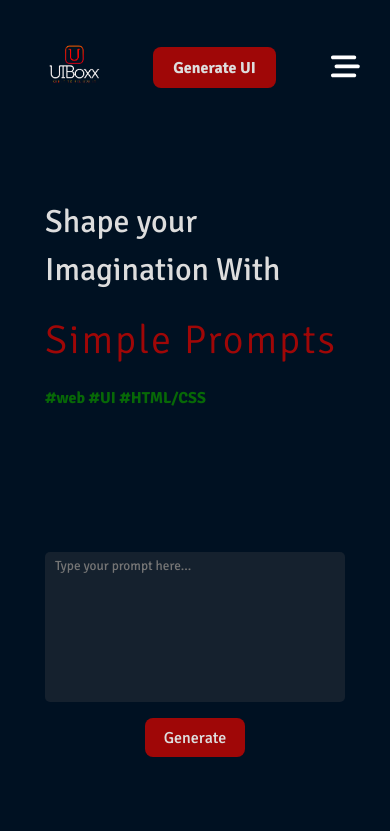
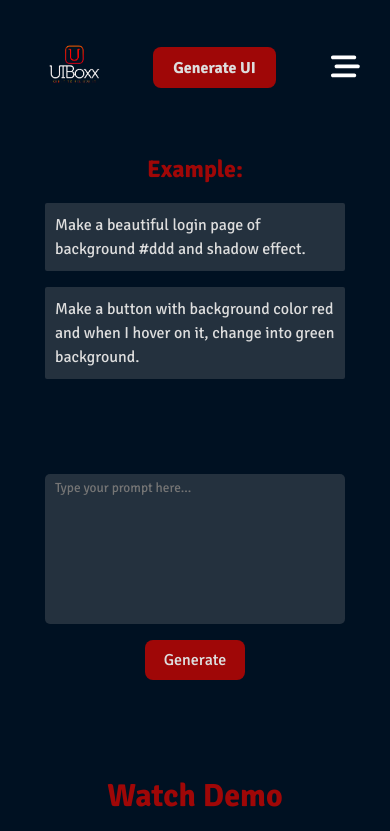
Before and after one commit to UIBoxx/ui-boxx, a React (Vite) app: page /generate in a window 390 px wide. Shown: the top 831 px of the page. Built offline with nearby package versions, Linux system fonts and the light colour scheme.

Commit message:
initial commit

```diff
--- a/src/components/UIGenerate/uizen.css
+++ b/src/components/UIGenerate/uizen.css
@@ -7,36 +7,32 @@
   justify-content: center;
   flex-direction: column;
 }
-.gen-top{
-  min-height: 40vh;
+
+
+.prompt-example{
   width: 100vw;
+  min-height: 200px;
+  padding: 1rem 0;
   display: flex;
   align-items: center;
   justify-content: center;
-  flex-direction: row;
-  flex-wrap: wrap;
   gap: 1rem;
-  padding: 1rem 0;
+  /* border: 1px solid red; */
 }
 
-.gen-top>*{
-  font-size: 3rem;
+.prompt-example h2{
+  color: var(--color-red);
+}
+
+.prompt-example span{
+  background-color: #c9c5c22d;
+  padding: 10px;
+  border-radius: 2px;
   color: #ddd;
-  background-color: transparent;
-}
-.gen-top>span:nth-child(2){
-  color: var(--color-red);
-  font-weight: 800;
-  font-size: 3.5rem;
-  font-weight: 200;
-  letter-spacing: 2px;
-}
-.gen-top>span:nth-child(3){
-  display: none;
 }
 
 .main{
-  min-height: 80vh;
+  min-height: 60vh;
   width: 100vw;
   display: flex;
   align-items: start;
@@ -67,7 +63,7 @@
   resize: none;
   border-radius: 5px;
   padding: 5px 10px;
-  background-color: #5652523f;
+  background-color: #c9c5c22d;
   color: #ddd;
 }
 
@@ -147,34 +143,14 @@
     width: 96vw;
     min-height: 60vh;
   }
+  .prompt-example{
+    min-height: 100px;
+    width: 300px;
+    flex-direction: column;
+  }
   .gen-content iframe{
     width: 100%;
     height: 60vh;
-  }
-
-  .gen-top{
-    width: 300px;
-    height: 200px;
-    flex-direction: column;
-    align-items: start;
-  }
-  .gen-top>*{
-    color: #ddd;
-    font-size: 2rem;
-  }
-  .gen-top>span:nth-child(2){
-    color: var(--color-red);
-    font-weight: 200;
-    font-size: 2.5rem;
-    letter-spacing: 2px;
-  }
-  .gen-top>span:nth-child(3){
-    display: block;
-    background-color: transparent;
-    color: rgb(7, 104, 7);
-    font-weight: 800;
-    font-size: 1rem;
-    text-align: left;
   }
   .demo{
     height: 40vh;
--- a/src/components/UIGenerate/uizen.tsx
+++ b/src/components/UIGenerate/uizen.tsx
@@ -62,10 +62,15 @@ function UIGenerate() {
 
   return (
     <div className="gen-ui-body">
-      <div className="gen-top">
+      {/* <div className="gen-top">
         <span>Shape your Imagination With</span>
         <span>Simple Prompts</span>
         <span>#web #UI #HTML/CSS</span>
+      </div> */}
+      <div className="prompt-example">
+        <h2>Example:</h2>
+        <span>Make a beautiful login page of background #ddd and shadow effect.</span>
+        <span>Make a button with background color red and when I hover on it, change into green background.</span>
       </div>
       <div className="main">
       <div className="gen-head">
```
